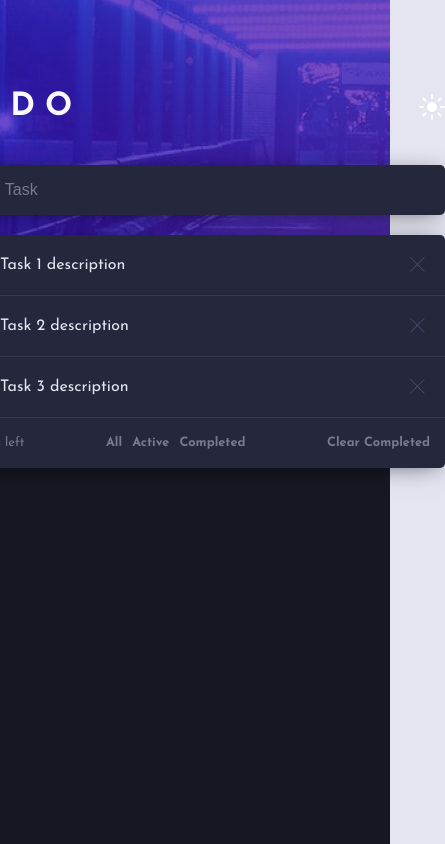
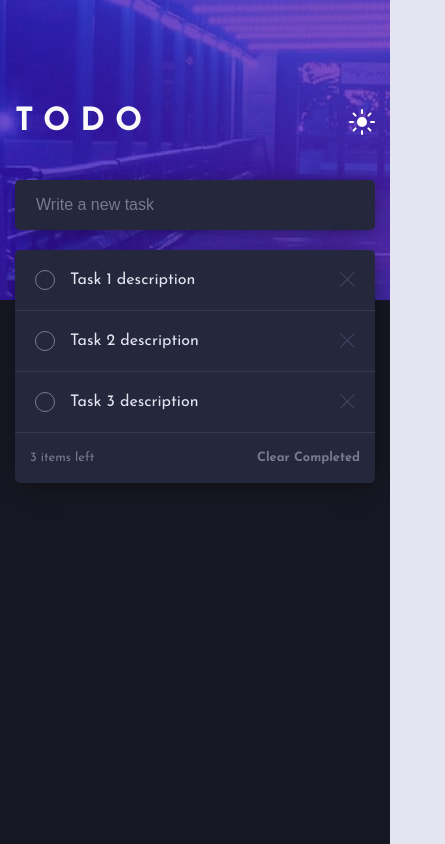
Before and after one commit to DavidSRV/TodoManagment, a React (Create React App) app: page / in a window 390 px wide. Shown: the whole page, 445 px wide, since content can reach past the window. Built offline with nearby package versions, Linux system fonts and the light colour scheme; the HTML template or start-up script is replaced by a standard one.

Commit message:
Se inicia maquetado Responsive

```diff
--- a/package.json
+++ b/package.json
@@ -10,6 +10,7 @@
     "react": "^18.2.0",
     "react-dom": "^18.2.0",
     "react-redux": "^8.0.4",
+    "react-responsive": "^9.0.0",
     "react-scripts": "5.0.1",
     "sass": "^1.55.0",
     "sweetalert": "^2.1.2",
--- a/src/App.js
+++ b/src/App.js
@@ -5,14 +5,57 @@ import moon from "../src/assets/images/icon-moon.svg";
 import sun from "../src/assets/images/icon-sun.svg";
 import { selectDarkMode, toggletheme } from "./features/slices/themeSlice";
 import { useDispatch, useSelector } from "react-redux";
+import {useEffect, useState} from 'react'
+import swal from "sweetalert";
 
 function App() {
+
+  const stateTask = useSelector((state) => state.tasks);
+
   const darkMode = useSelector(selectDarkMode);
 
   const dispatch = useDispatch();
 
   const handleTheme = () => {
     dispatch(toggletheme());
+  };
+
+  const [filter, setFilter] = useState([]);
+
+  useEffect(() => {
+    setFilter(stateTask);
+  }, [stateTask]);
+
+  const handleFilterAll = () => {
+    if (stateTask.length === 0) {
+      swal("There are no pending tasks", {
+        className: "alert",
+      });
+    } else {
+      setFilter(stateTask);
+    }
+  };
+
+  const handleFilterActive = () => {
+    const filterActive = stateTask.filter((item) => item.completed === false);
+    if (filterActive.length >= 1) {
+      setFilter([...filterActive]);
+    } else {
+      swal("There are no active tasks", {
+        className: "alert",
+      });
+    }
+  };
+
+  const handleFilterCompleted = () => {
+    const filterCompleted = stateTask.filter((item) => item.completed === true);
+    if (filterCompleted.length >= 1) {
+      setFilter([...filterCompleted]);
+    } else {
+      swal("There are no completed tasks", {
+        className: "alert",
+      });
+    }
   };
 
   return (
@@ -37,8 +80,8 @@ function App() {
             ></img>
           )}
         </div>
-        <TaskForm />
-        <TaskList />
+        <TaskForm darkMode={darkMode}/>
+        <TaskList filter={filter} setFilter={setFilter} darkMode={darkMode} handleFilterCompleted={handleFilterCompleted} handleFilterActive={handleFilterActive} handleFilterAll={handleFilterAll}/>
       </main>
     </div>
   );
--- a/src/components/TaskForm.jsx
+++ b/src/components/TaskForm.jsx
@@ -1,19 +1,16 @@
-import React, {useRef, useState } from "react";
+import React, { useRef, useState } from "react";
 import { useDispatch, useSelector } from "react-redux";
 import { addTaks } from "../features/slices/taskSlice";
 import { v4 as uuid } from "uuid"; // Nos permite generar Id únicos
 import "../style/compSytle/_TaskFormStyle.scss";
-import { selectDarkMode } from "../features/slices/themeSlice";
 
-function TaskForm() {
+function TaskForm({darkMode}) {
   const [task, setTask] = useState({
     description: "",
     completed: false,
   });
 
   const ref = useRef(null);
-
-  const darkMode = useSelector(selectDarkMode);
 
   const dispatch = useDispatch();
 
@@ -22,13 +19,12 @@ function TaskForm() {
   const handleChange = (e) => {
     setTask({
       ...task,
-      [e.target.name]: e.target.value,
+      [e.target.name]: ref.current.value,
     });
     setValidate(true);
   };
 
   const handleSubmit = (e) => {
-    console.log(e.target.name)
     if (validate) {
       e.preventDefault();
       dispatch(
@@ -37,8 +33,8 @@ function TaskForm() {
           id: uuid(),
         })
       );
-      ref.current.value = ''
-      setValidate(false)
+      ref.current.value = "";
+      setValidate(false);
     } else {
       e.preventDefault();
     }
@@ -47,11 +43,11 @@ function TaskForm() {
   return (
     <form action="#" onSubmit={handleSubmit}>
       <input
-      ref={ref}
+        ref={ref}
         className={`input ${darkMode ? "--darkMode" : ""}`}
         name="description"
         type="text"
-        placeholder="Type Task"
+        placeholder="Write a new task"
         onChange={handleChange}
       />
     </form>
--- a/src/components/TaskList.jsx
+++ b/src/components/TaskList.jsx
@@ -1,22 +1,21 @@
 import { useSelector } from "react-redux";
 import { useDispatch } from "react-redux";
-import { deleteTask, completedTask, clearCompleted} from "../features/slices/taskSlice";
+import {
+  deleteTask,
+  completedTask,
+  clearCompleted,
+} from "../features/slices/taskSlice";
 import close from "../assets/images/icon-cross.svg";
 import check from "../assets/images/icon-check.svg";
 import "../style/compSytle/_TaskListStyle.scss";
 import { selectDarkMode } from "../features/slices/themeSlice";
 import { useEffect, useState } from "react";
 import swal from "sweetalert";
+import { useMediaQuery } from "react-responsive";
 
 function TaskList() {
-  const [filter, setFilter] = useState([]);
-
   const stateTask = useSelector((state) => state.tasks);
   const darkMode = useSelector(selectDarkMode);
-
-  useEffect(() => {
-    setFilter(stateTask);
-  }, [stateTask]);
 
   const dispatch = useDispatch();
 
@@ -29,40 +28,51 @@ function TaskList() {
   };
 
   const handleClear = () => {
-    dispatch(clearCompleted())
-  }
+    dispatch(clearCompleted());
+  };
+
+  const [filter, setFilter] = useState([]);
+
+  useEffect(() => {
+    setFilter(stateTask);
+  }, [stateTask]);
 
   const handleFilterAll = () => {
-    if(stateTask.length === 0){
-      swal('There are no pending tasks',{
+    if (stateTask.length === 0) {
+      swal("There are no pending tasks", {
         className: "alert",
-      })
-    }else{
+      });
+    } else {
       setFilter(stateTask);
     }
   };
 
   const handleFilterActive = () => {
-    const filterActive = stateTask.filter((item) => item.completed === false)
-    if(filterActive.length >= 1){
-      setFilter([...filterActive])
-    }else{
-      swal('There are no active tasks',{
+    const filterActive = stateTask.filter((item) => item.completed === false);
+    if (filterActive.length >= 1) {
+      setFilter([...filterActive]);
+    } else {
+      swal("There are no active tasks", {
         className: "alert",
-      })
+      });
     }
-  }
+  };
 
   const handleFilterCompleted = () => {
-    const filterCompleted = stateTask.filter((item) => item.completed === true)
-    if(filterCompleted.length >= 1){
-      setFilter([...filterCompleted])
-    }else{
-      swal('There are no completed tasks',{
+    const filterCompleted = stateTask.filter((item) => item.completed === true);
+    if (filterCompleted.length >= 1) {
+      setFilter([...filterCompleted]);
+    } else {
+      swal("There are no completed tasks", {
         className: "alert",
-      })
+      });
     }
-  }
+  };
+
+  let Mobile = ({ children }) => {
+    const isMobile = useMediaQuery({ query: "(max-width:500px)" });
+    return isMobile ? children : null;
+  };
 
   return (
     <div className={`containerGeneral ${darkMode ? "--darkMode" : ""}`}>
@@ -85,7 +95,6 @@ function TaskList() {
                   ></img>
                 </div>
               )}
-
               <p
                 className={`task__description ${
                   task.completed ? "--completed" : ""
@@ -128,7 +137,10 @@ function TaskList() {
             Completed
           </p>
         </div>
-        <p className={`inputs__clear ${darkMode ? "--darkMode" : ""}`} onClick={handleClear}>
+        <p
+          className={`inputs__clear ${darkMode ? "--darkMode" : ""}`}
+          onClick={handleClear}
+        >
           Clear Completed
         </p>
       </div>
--- a/src/style/compSytle/_AppStyle.scss
+++ b/src/style/compSytle/_AppStyle.scss
@@ -1,4 +1,5 @@
 @use '../colors' as *;
+@use '../style.scss' as *;
 
 .App {
     display: flex;
@@ -34,16 +35,23 @@
 
     }
 
-
     & .App__container {
         width: 500px;
-        min-width: 390px;
+        min-width: 360px;
         margin-top: 40px;
         display: flex;
         flex-direction: column;
         gap: 20px;
         position: absolute;
         top: 30px;
+
+        @include for-size(small){
+            width: inherit;
+            max-width: 400px;
+            margin: 40px 10px;
+            padding: 15px;
+
+        }
 
         .container__titleInput {
 
--- a/src/style/compSytle/_TaskFormStyle.scss
+++ b/src/style/compSytle/_TaskFormStyle.scss
@@ -1,4 +1,5 @@
 @use '../colors' as *;
+@use '../style.scss' as *;
 
 .input {
     display: block;
--- a/src/style/compSytle/_TaskListStyle.scss
+++ b/src/style/compSytle/_TaskListStyle.scss
@@ -1,4 +1,5 @@
 @use '../colors' as *;
+@use '../style.scss' as *;
 
 @mixin inputState {
     cursor: pointer;
@@ -6,13 +7,14 @@
     user-select: none;
 
     &.--darkMode {
+
         &:hover {
-            color: $LightGrayishBlue;
+            color: $BrightBlue;
         }
     }
 
     &:hover {
-        color: $VeryDarkBlue;
+        color: $BrightBlue;
     }
 }
 
@@ -47,11 +49,15 @@
         border-bottom: 1px solid $LTLightGrayishwBlue;
         transition: all 0.6s;
 
+        @include for-size(small) {
+            max-width: 400px;
+            min-width: inherit;
+        }
+
         &.--darkMode {
             border-bottom: 1px solid $VeryDarkGrayishBlue;
 
         }
-
 
         & .task__container {
             display: flex;
@@ -60,13 +66,16 @@
             justify-content: space-between;
             padding: 0 20px;
 
+            @include for-size(small){
+                max-width: 380px;
+            }
 
             & .task__group {
 
                 display: flex;
                 align-items: center;
                 gap: 15px;
-
+                overflow: overlay;
 
                 & .task__select {
 
@@ -111,7 +120,6 @@
                 }
             }
 
-
         }
     }
 
@@ -137,7 +145,6 @@
         padding: 10px 15px;
         color: $DarkGrayishBlue;
 
-
         & .inputs__taskLength {
             font-size: 0.8rem;
             user-select: none;
@@ -148,6 +155,11 @@
             display: flex;
             font-size: 0.8rem;
             gap: 10px;
+
+            @include for-size(small) {
+                display: none;
+            }
+
 
             & .inputs__all {
                 @include inputState()
@@ -176,4 +188,5 @@
 .alert {
     position: relative;
     bottom: 100px;
+
 }
--- a/src/style/style.scss
+++ b/src/style/style.scss
@@ -1,4 +1,42 @@
 @use './resets';
+
+$small: 'small';
+$medium: 'medium';
+$large: 'large';
+
+$screen-small-max: 500px;
+$screen-medium-max: 1024px;
+$screen-large-max: 1440px;
+
+@mixin for-size($size) {
+  @if $size == $small {
+    @media (max-width: $screen-small-max) {
+      @content;
+    }
+  } @else if $size == $medium {
+    @media (max-width: $screen-medium-max) {
+      @content;
+    }
+  } @else if $size == $large {
+    @media (max-width: $screen-large-max) {
+      @content;
+    }
+  }
+}
+
+@mixin for-custom-size($screen, $is-min-width: true) {
+  $prefix: if($is-min-width, 'min', 'max');
+
+  @media (#{$prefix}-width: #{$screen}) {
+    @content;
+  }
+}
+
+@mixin for-custom-size-range($screen-min, $screen-max) {
+  @media (min-width: #{$screen-min}) and (max-width: #{$screen-max}) {
+    @content;
+  }
+}
 
 body {
     font-family: 'Josefin Sans', sans-serif;
```
Also changed, not shown: src/components/InputsMobile.jsx (added, +80 -0 lines), 1 other file (tests, documents, lock files or other folders).
